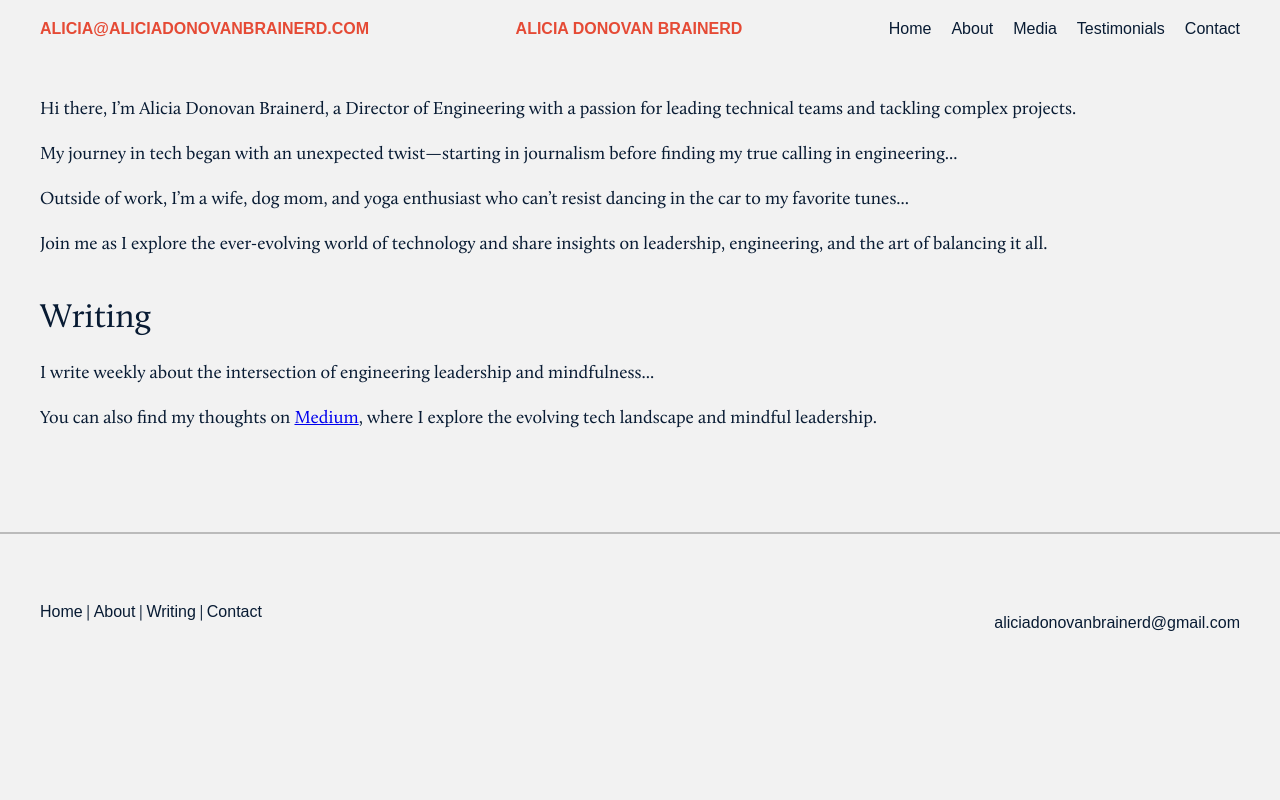
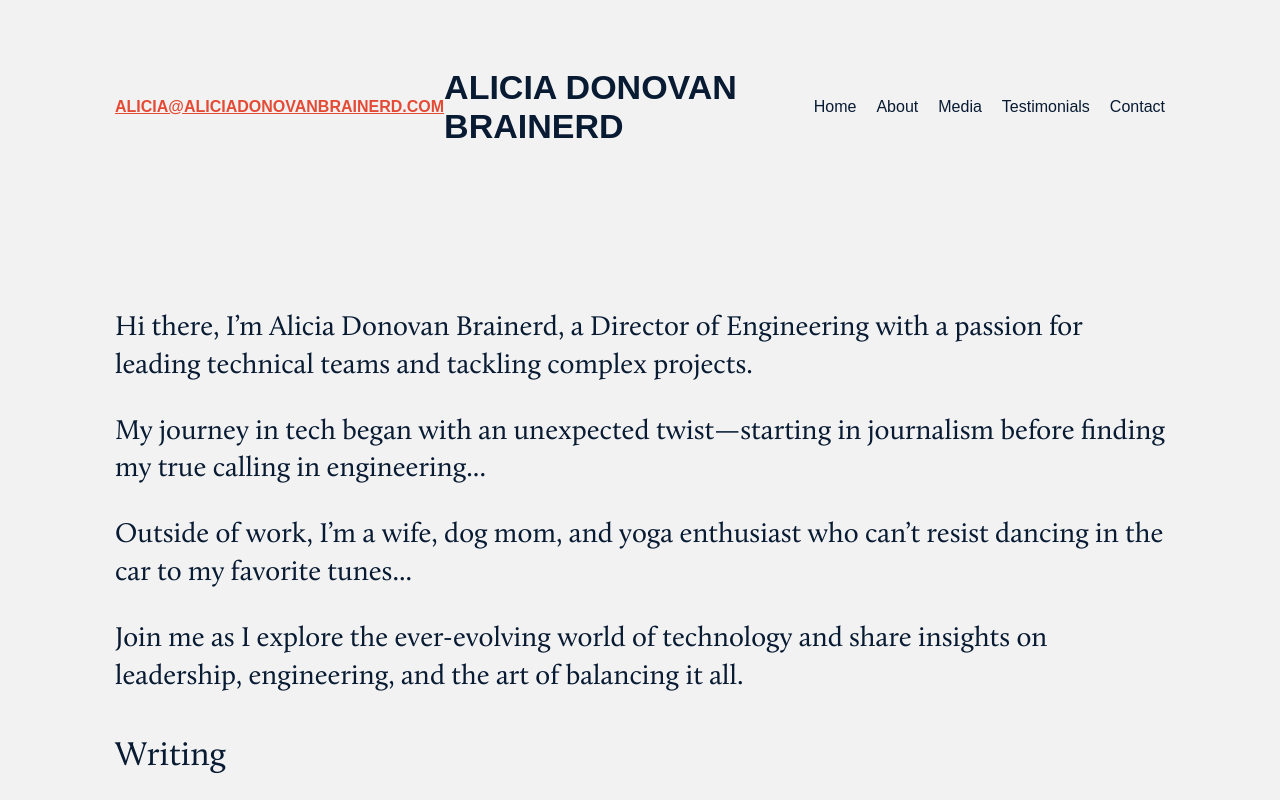
Before and after one commit to lenoraporter/adbportfolio, a plain HTML site: page home.html in a window 1280 px wide. Shown: the top 800 px of the page. Drawn offline with Linux system fonts and the light colour scheme; a web font is replaced by a local one.

Commit message:
Update layout spacing and fonts

```diff
--- a/styles.css
+++ b/styles.css
@@ -36,7 +36,7 @@
     background-color: var(--background-color);
     font-family: var(--font-primary);
     color: var(--text-color);
-    margin: 0;
+    margin: 0px 115px;
     padding: 0;
     display: flex;
     flex-direction: column;
@@ -46,7 +46,7 @@
 .site-header, .site-footer {
     width: 100%;
     max-width: 1200px;
-    padding: 20px;
+    padding: 68px 20px;
     display: flex;
     justify-content: space-between;
     align-items: center;
@@ -76,12 +76,20 @@
     background-color: var(--text-color);
 }
 
-.email-link, .site-title-link {
+.email-link {
     font-family: var(--font-secondary);
     font-size: 16px;
     font-weight: 600;
+    text-decoration: underline;
+    color: var(--primary-color);
+}
+
+.site-title-link {
+    font-family: var(--font-secondary);
+    font-size: 34px;
+    font-weight: 600;
     text-decoration: none;
-    color: var(--primary-color);
+    color: var(--primary-secondary);
 }
 
 .navigation-menu {
@@ -100,7 +108,7 @@
 .main-content {
     width: 100%;
     max-width: 1200px;
-    padding: 20px;
+    padding: 68px 20px;
 }
 
 .intro-section, .writing-section {
@@ -108,9 +116,9 @@
 }
 
 .intro-text, .writing-description {
-    font-size: 18px;
+    font-size: 28px;
     margin-bottom: 15px;
-    line-height: 1.5;
+    line-height: 37.8px;
 }
 
 .section-title {
```
